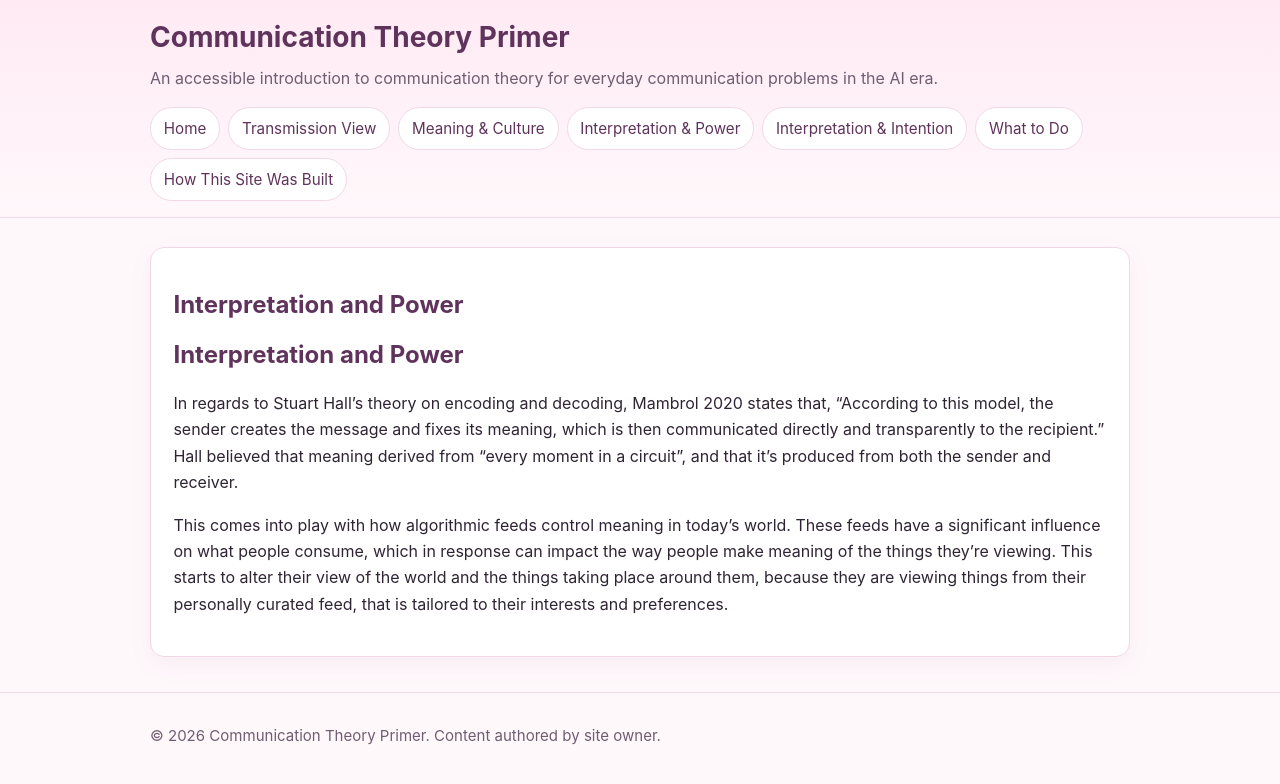
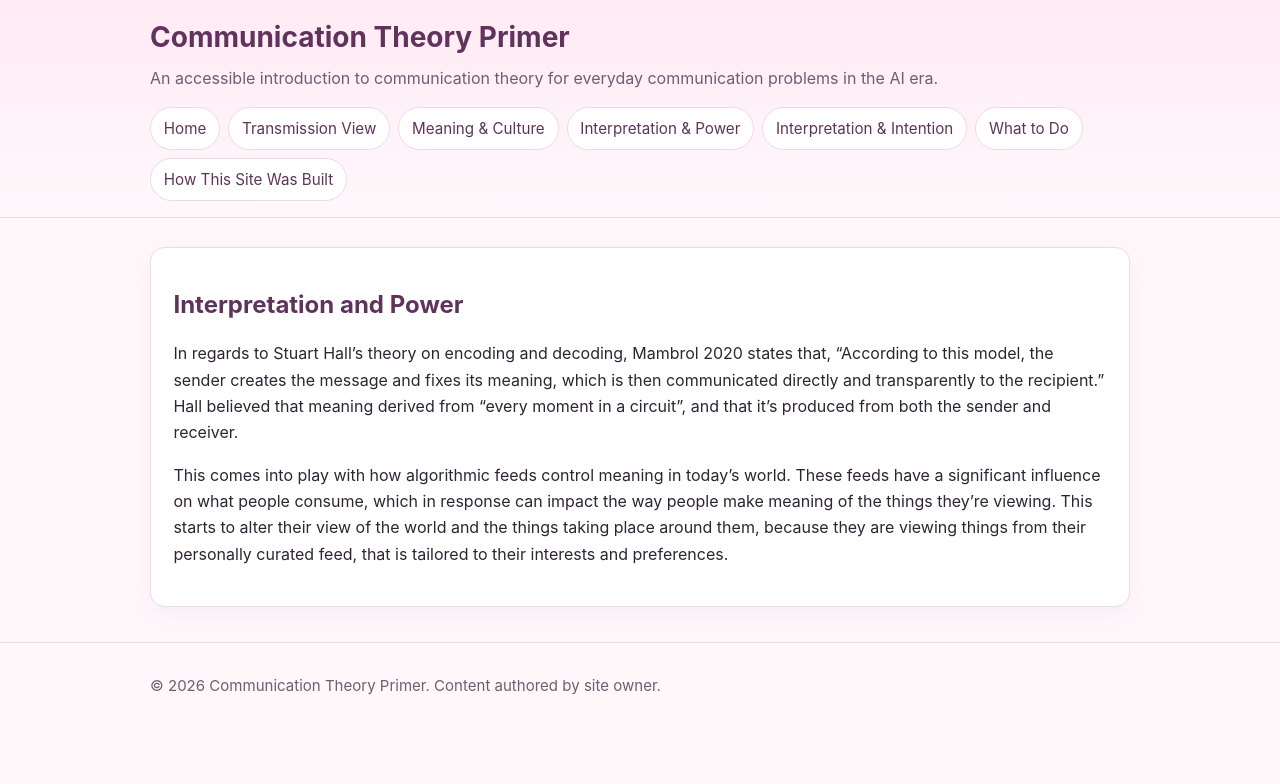
Before and after one commit to abbyfriedman1/comm-primer, a Jekyll site: the page built from pages/interpretation-and-power.md, in a window 1280 px wide. Shown: the top 784 px of the page. Built offline with Jekyll 4.4.1, drawn with Linux system fonts in a browser that asks for light colours.

Commit message:
Remove section header from interpretation-and-power.md
Removed the section header for 'Interpretation and Power'.

```diff
--- a/pages/interpretation-and-power.md
+++ b/pages/interpretation-and-power.md
@@ -4,8 +4,6 @@ title: Interpretation and Power
 permalink: /pages/interpretation-and-power.html
 ---
 
-## Interpretation and Power
-
 In regards to Stuart Hall's theory on encoding and decoding,  Mambrol 2020 states that, “According to this model, the sender creates the message and fixes its meaning, which is then communicated directly and transparently to the recipient.” Hall believed that meaning derived from “every moment in a circuit”, and that it’s produced from both the sender and receiver.
 
 This comes into play with how algorithmic feeds control meaning in today’s world. These feeds have a significant influence on what people consume, which in response can impact the way people make meaning of the things they're viewing. This starts to alter their view of the world and the things taking place around them, because they are viewing things from their personally curated feed, that is tailored to their interests and preferences.
```
